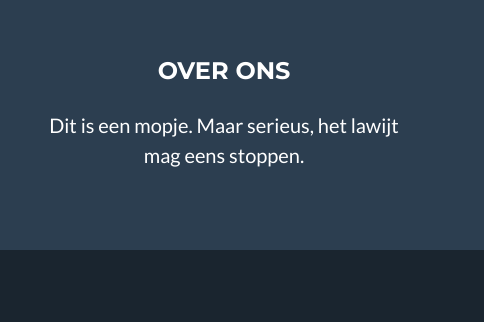
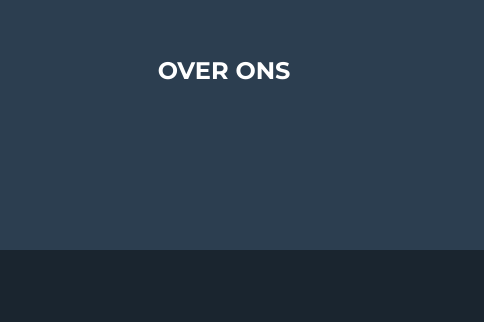
Before and after one commit to Brammm/betontesten.be, a plain HTML site: page public/index.html in a window 1280 px wide. Shown: the part 2366-2688 px from the top of the page, 796-1280 px from the left. Drawn offline with nearby package versions, Linux system fonts and the light colour scheme.

Commit message:
let's not make it too obvious

```diff
--- a/public/index.html
+++ b/public/index.html
@@ -152,7 +152,7 @@
             </div>
             <div class="col-md-4">
                 <h4 class="text-uppercase mb-4">Over ons</h4>
-                <p class="lead mb-0">Dit is een mopje. Maar serieus, het lawijt mag eens stoppen.</p>
+                <p class="lead mb-0">&nbsp;</p>
             </div>
         </div>
     </div>
```
